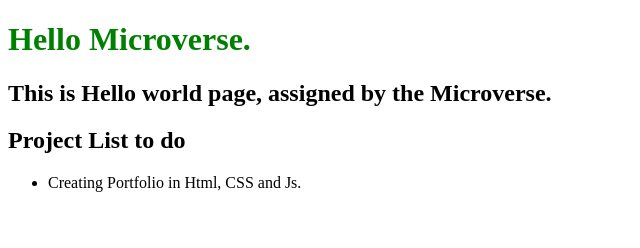
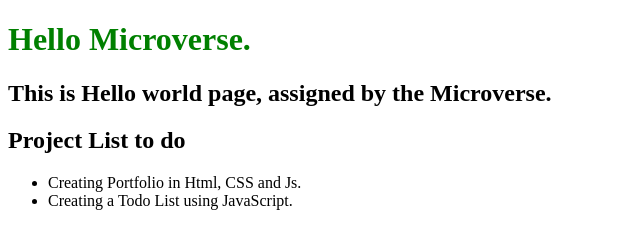
Before and after one commit to Nizamuddin4493/Hello-World, a website: page index.html in a window 1280 px wide. Shown: the whole page, without its empty margins (0-640 px from the left). Drawn offline with Linux system fonts and the light colour scheme.

Commit message:
TODO LIST IN Js

```diff
--- a/index.html
+++ b/index.html
@@ -13,6 +13,7 @@
     <h2>Project List to do</h2>
     <ul>
         <li>Creating Portfolio in Html, CSS and Js.</li>
+        <li>Creating a Todo List using JavaScript.</li>
     </ul>
 </body>
 </html>
```
